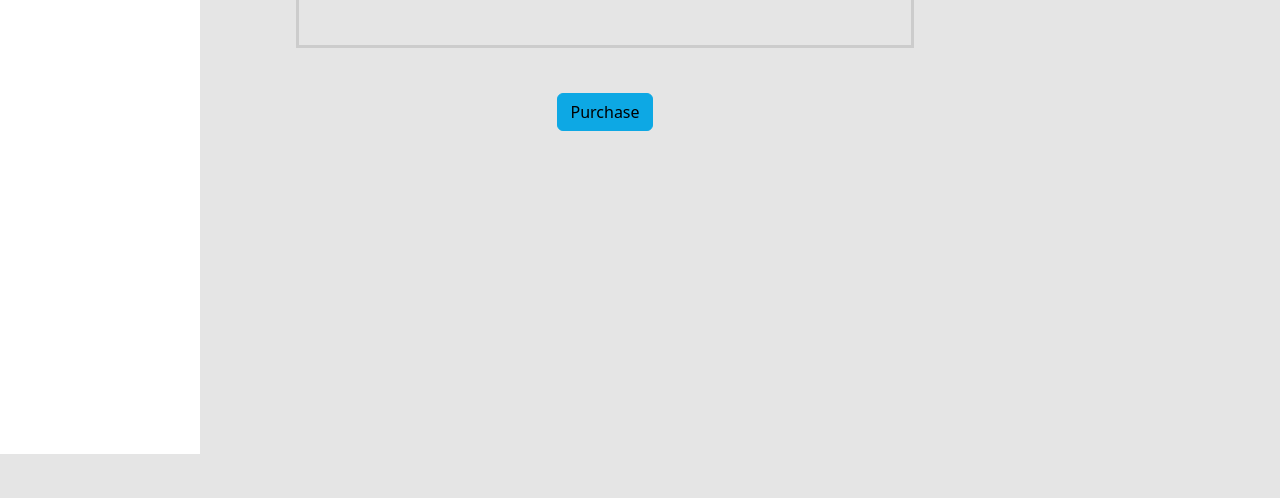
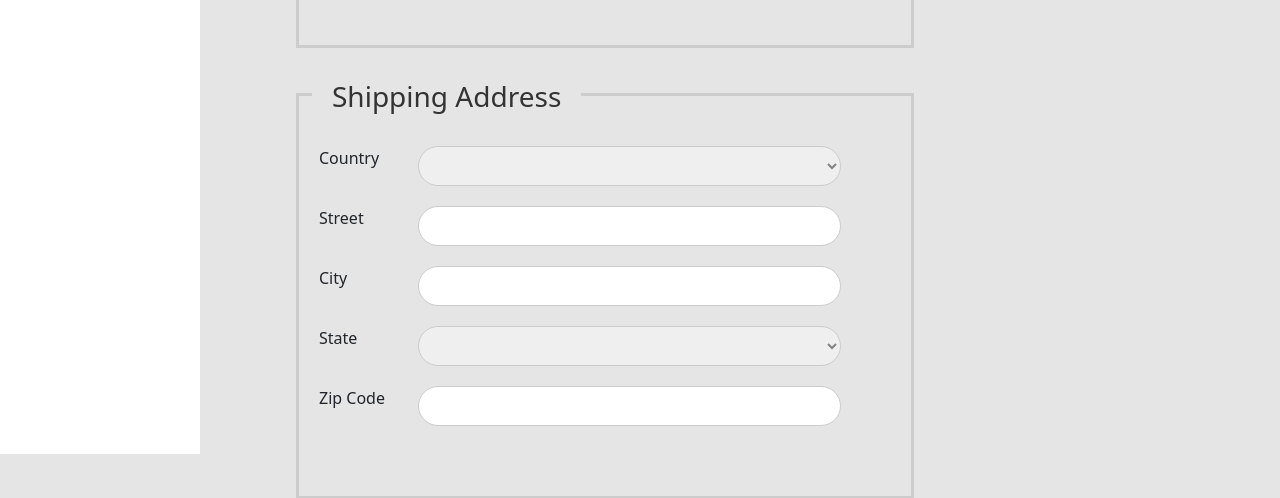
Before and after one commit to GenerationMilton/angular-ecommerce-frontend, an Angular app: page /checkout in a window 1280 px wide. Shown: the part 346-844 px from the top of the page. Built offline with nearby package versions, Linux system fonts and the light colour scheme; no server answers.

Commit message:
checkout from layout- shipping address

```diff
--- a/src/app/components/checkout/checkout.component.html
+++ b/src/app/components/checkout/checkout.component.html
@@ -42,6 +42,69 @@
 
                 </div>
 
+
+                 <!-- shipping address-->
+                 <div formGroupName="shippingAddress" class="form-area">
+                    <h3>Shipping Address</h3>
+
+                    <div class="row">
+                        <div class="col-md-2"><label>Country</label></div>
+                        <div class="col-md-9">
+                            <div class="input-space">
+                                <select formControlName="country">
+                                    <option>TO DO</option>
+                                </select>
+                            </div>
+
+                        </div>
+                    </div>
+
+
+                    <div class="row">
+                        <div class="col-md-2"><label>Street</label></div>
+                        <div class="col-md-9">
+                            <div class="input-space">
+                                <input formControlName="street" type="text">
+                            </div>
+
+                        </div>
+                    </div>
+
+                    <div class="row">
+                        <div class="col-md-2"><label>City</label></div>
+                        <div class="col-md-9">
+                            <div class="input-space">
+                                <input formControlName="city" type="text">
+                            </div>
+
+                        </div>
+                    </div>
+
+
+                    <div class="row">
+                        <div class="col-md-2"><label>State</label></div>
+                        <div class="col-md-9">
+                            <div class="input-space">
+                                <select formControlName="state">
+                                    <option>TO DO</option>
+                                </select>
+                            </div>
+
+                        </div>
+                    </div>
+
+                    <div class="row">
+                        <div class="col-md-2"><label>Zip Code</label></div>
+                        <div class="col-md-9">
+                            <div class="input-space">
+                                <input formControlName="zipCode" type="text">
+                            </div>
+
+                        </div>
+                    </div>
+
+                </div>
+
                 <!-- submit button-->
                 <div class="text-center">
                     <button type="submit" class="btn btn-info">Purchase</button>
--- a/src/app/components/checkout/checkout.component.ts
+++ b/src/app/components/checkout/checkout.component.ts
@@ -22,7 +22,32 @@
         firstName:[''],
         lastName:[''],
         email:['']
-      })
+      }),
+      shippingAddress: this.formBuilder.group({
+        country:[''],
+        street:[''],
+        city:[''],
+        state:[''],
+        zipCode:[''],
+
+      }),
+      billingAddress: this.formBuilder.group({
+        country:[''],
+        street:[''],
+        city:[''],
+        state:[''],
+        zipCode:[''],
+
+      }),
+      creditCard: this.formBuilder.group({
+        cardType:[''],
+        nameOnCard:[''],
+        cardNumber:[''],
+        securityCode:[''],
+        expirationMonth:[''],
+        expirationYear:[''],
+
+      }),
     });
   }
 
```
